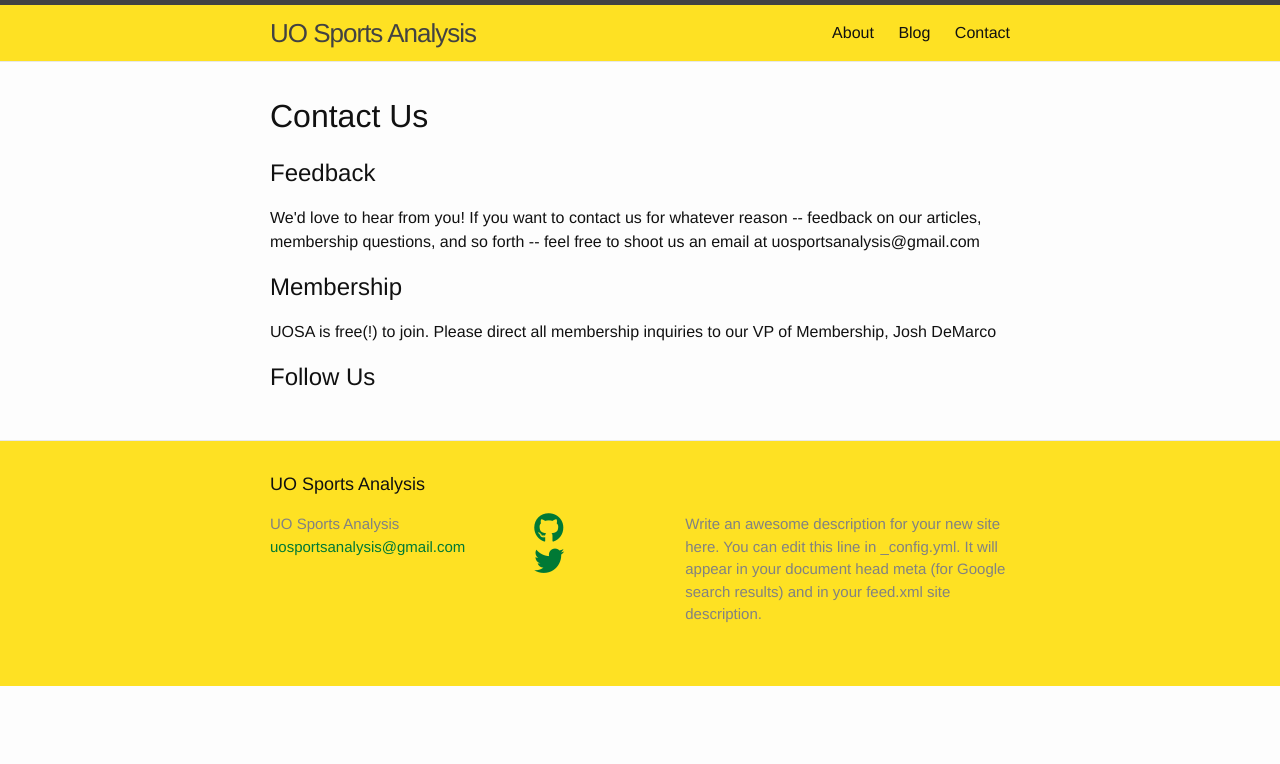
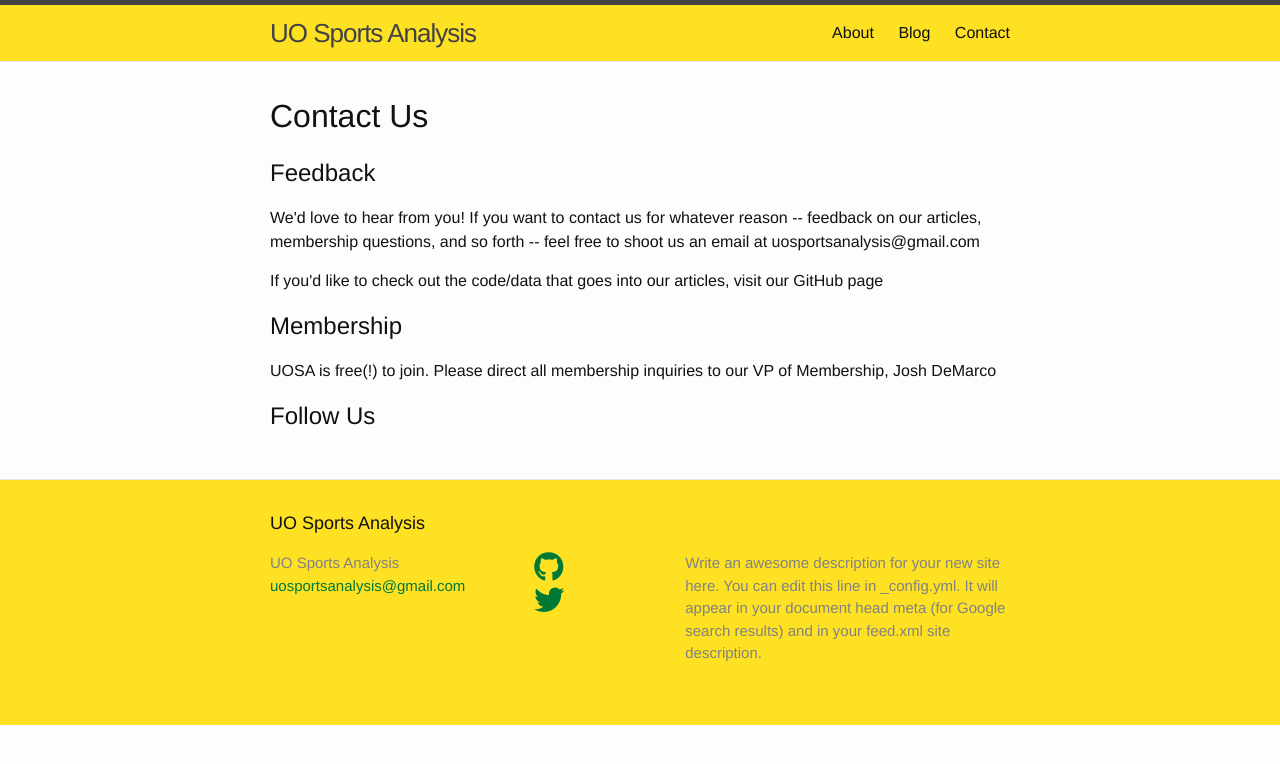
Before and after one commit to uosportsanalysis/uosportsanalysis.github.io, a Jekyll site: the page built from contact.html, in a window 1280 px wide. Shown: the top 764 px of the page. Built offline with Jekyll 4.4.1, drawn with Linux system fonts in a browser that asks for light colours; nearby versions of some CDN libraries.

Commit message:
add github mention to feedback section

```diff
--- a/contact.html
+++ b/contact.html
@@ -6,6 +6,7 @@ permalink: /contact/
 <h1>Contact Us</h1>
 <h2>Feedback</h2>
 <p>We'd love to hear from you! If you want to contact us for whatever reason -- feedback on our articles, membership questions, and so forth -- feel free to shoot us an email at uosportsanalysis@gmail.com</p>
+<p>If you'd like to check out the code/data that goes into our articles, visit our GitHub page</p>
 <h2>Membership</h2>
 <p>UOSA is free(!) to join. Please direct all membership inquiries to our VP of Membership, Josh DeMarco</p>
 <h2>Follow Us</h2>
```
